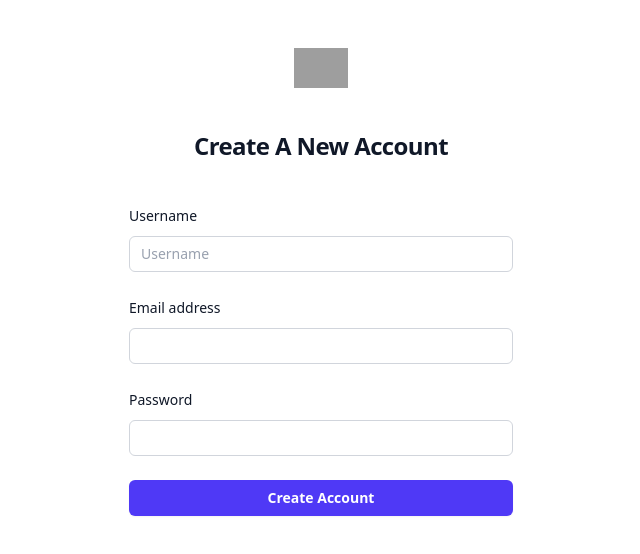
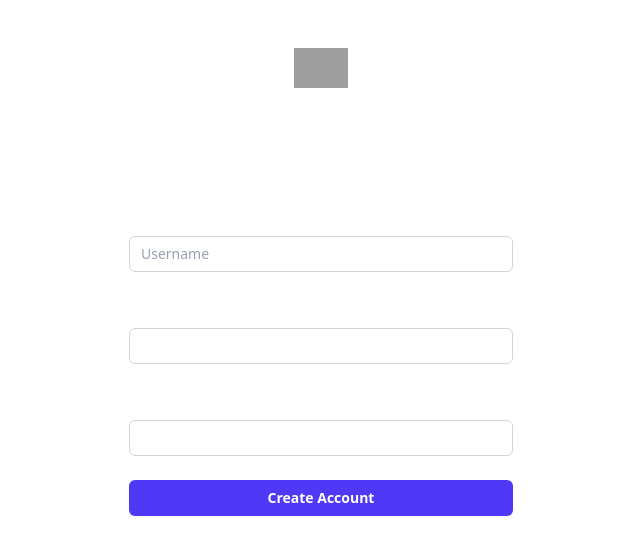
Before and after one commit to staten-island-tech/supabase-project-superawsomecatanthingithinkhopefully, a Vue app in the folder app/: page /signup in a window 1280 px wide. Shown: the top 554 px of the page, without its empty margins (319-959 px from the left). Built offline with nearby package versions, Linux system fonts and the light colour scheme; grey boxes are pictures that could not be loaded; the HTML template or start-up script is replaced by a standard one.

Commit message:
test realtime

```diff
--- /dev/null
+++ b/app/src/components/ChatTest.vue
@@ -0,0 +1,26 @@
+<template>
+    <div>
+
+    </div>
+</template>
+
+<script setup lang="ts">
+import { useSignupStore } from '@/stores/authuser'
+import { useRouter } from 'vue-router'
+import { supabase } from '@/lib/supabaseClient'
+const myChannel = supabase.channel('test-channel')
+
+
+
+myChannel
+  .on(
+    'broadcast',
+    { event: 'INSERT' },
+    (payload) => messageReceived(payload)
+  )
+  .subscribe()
+</script>
+
+<style scoped>
+
+</style>
--- a/app/src/components/LogIn.vue
+++ b/app/src/components/LogIn.vue
@@ -6,7 +6,7 @@
         src="https://tailwindcss.com/plus-assets/img/logos/mark.svg?color=indigo&shade=600"
         alt="Your Company"
       />
-      <h2 class="mt-10 text-center text-2xl/9 font-bold tracking-tight text-gray-900">
+      <h2 class="mt-10 text-center text-2xl/9 font-bold tracking-tight text-white">
         log
       </h2>
     </div>
@@ -16,7 +16,7 @@
 
 
         <div>
-          <label for="email" class="block text-sm/6 font-medium text-gray-900">Email address</label>
+          <label for="email" class="block text-sm/6 font-medium text-white">Email address</label>
           <div class="mt-2">
             <input
               v-model="signupStore.email"
@@ -25,14 +25,14 @@
               id="email"
               autocomplete="email"
               required
-              class="block w-full rounded-md bg-white px-3 py-1.5 text-base text-gray-900 outline-1 -outline-offset-1 outline-gray-300 placeholder:text-gray-400 focus:outline-2 focus:-outline-offset-2 focus:outline-indigo-600 sm:text-sm/6"
+              class="block w-full rounded-md bg-white px-3 py-1.5 text-base text-white outline-1 -outline-offset-1 outline-gray-300 placeholder:text-gray-400 focus:outline-2 focus:-outline-offset-2 focus:outline-indigo-600 sm:text-sm/6"
             />
           </div>
         </div>
 
         <div>
           <div class="flex items-center justify-between">
-            <label for="password" class="block text-sm/6 font-medium text-gray-900">Password</label>
+            <label for="password" class="block text-sm/6 font-medium text-white">Password</label>
           </div>
           <div class="mt-2">
             <input
@@ -42,7 +42,7 @@
               id="password"
               autocomplete="current-password"
               required
-              class="block w-full rounded-md bg-white px-3 py-1.5 text-base text-gray-900 outline-1 -outline-offset-1 outline-gray-300 placeholder:text-gray-400 focus:outline-2 focus:-outline-offset-2 focus:outline-indigo-600 sm:text-sm/6"
+              class="block w-full rounded-md bg-white px-3 py-1.5 text-base text-white outline-1 -outline-offset-1 outline-gray-300 placeholder:text-gray-400 focus:outline-2 focus:-outline-offset-2 focus:outline-indigo-600 sm:text-sm/6"
             />
           </div>
         </div>
@@ -77,6 +77,7 @@ async function handleLog(){
   if (!result.error){
     alert("word")
   }
+  location.reload()
 }
 </script>
 
--- a/app/src/components/SignUp.vue
+++ b/app/src/components/SignUp.vue
@@ -8,7 +8,7 @@
         src="https://tailwindcss.com/plus-assets/img/logos/mark.svg?color=indigo&shade=600"
         alt="Your Company"
       />
-      <h2 class="mt-10 text-center text-2xl/9 font-bold tracking-tight text-gray-900">
+      <h2 class="mt-10 text-center text-2xl/9 font-bold tracking-tight text-white">
         Create A New Account
       </h2>
     </div>
@@ -16,7 +16,7 @@
     <div class="mt-10 sm:mx-auto sm:w-full sm:max-w-sm">
       <form @submit.prevent="handleSignup" class="space-y-6" action="#" method="POST">
         <div>
-          <label for="username" class="block text-sm/6 font-medium text-gray-900">Username</label>
+          <label for="username" class="block text-sm/6 font-medium text-white">Username</label>
           <div class="mt-2">
             <input
               v-model="signupStore.username"
@@ -24,13 +24,13 @@
               placeholder="Username"
               id="username"
               required
-              class="block w-full rounded-md bg-white px-3 py-1.5 text-base text-gray-900 outline-1 -outline-offset-1 outline-gray-300 placeholder:text-gray-400 focus:outline-2 focus:-outline-offset-2 focus:outline-indigo-600 sm:text-sm/6"
+              class="block w-full rounded-md bg-white px-3 py-1.5 text-base text-white outline-1 -outline-offset-1 outline-gray-300 placeholder:text-gray-400 focus:outline-2 focus:-outline-offset-2 focus:outline-indigo-600 sm:text-sm/6"
             />
           </div>
         </div>
 
         <div>
-          <label for="email" class="block text-sm/6 font-medium text-gray-900">Email address</label>
+          <label for="email" class="block text-sm/6 font-medium text-white">Email address</label>
           <div class="mt-2">
             <input
               v-model="signupStore.email"
@@ -39,14 +39,14 @@
               id="email"
               autocomplete="email"
               required
-              class="block w-full rounded-md bg-white px-3 py-1.5 text-base text-gray-900 outline-1 -outline-offset-1 outline-gray-300 placeholder:text-gray-400 focus:outline-2 focus:-outline-offset-2 focus:outline-indigo-600 sm:text-sm/6"
+              class="block w-full rounded-md bg-white px-3 py-1.5 text-base text-white outline-1 -outline-offset-1 outline-gray-300 placeholder:text-gray-400 focus:outline-2 focus:-outline-offset-2 focus:outline-indigo-600 sm:text-sm/6"
             />
           </div>
         </div>
 
         <div>
           <div class="flex items-center justify-between">
-            <label for="password" class="block text-sm/6 font-medium text-gray-900">Password</label>
+            <label for="password" class="block text-sm/6 font-medium text-white">Password</label>
           </div>
           <div class="mt-2">
             <input
@@ -56,7 +56,7 @@
               id="password"
               autocomplete="current-password"
               required
-              class="block w-full rounded-md bg-white px-3 py-1.5 text-base text-gray-900 outline-1 -outline-offset-1 outline-gray-300 placeholder:text-gray-400 focus:outline-2 focus:-outline-offset-2 focus:outline-indigo-600 sm:text-sm/6"
+              class="block w-full rounded-md bg-white px-3 py-1.5 text-base text-white outline-1 -outline-offset-1 outline-gray-300 placeholder:text-gray-400 focus:outline-2 focus:-outline-offset-2 focus:outline-indigo-600 sm:text-sm/6"
             />
           </div>
         </div>
@@ -96,5 +96,6 @@ async function handleSignup() {
 
 
   }
+
 }
 </script>
```
